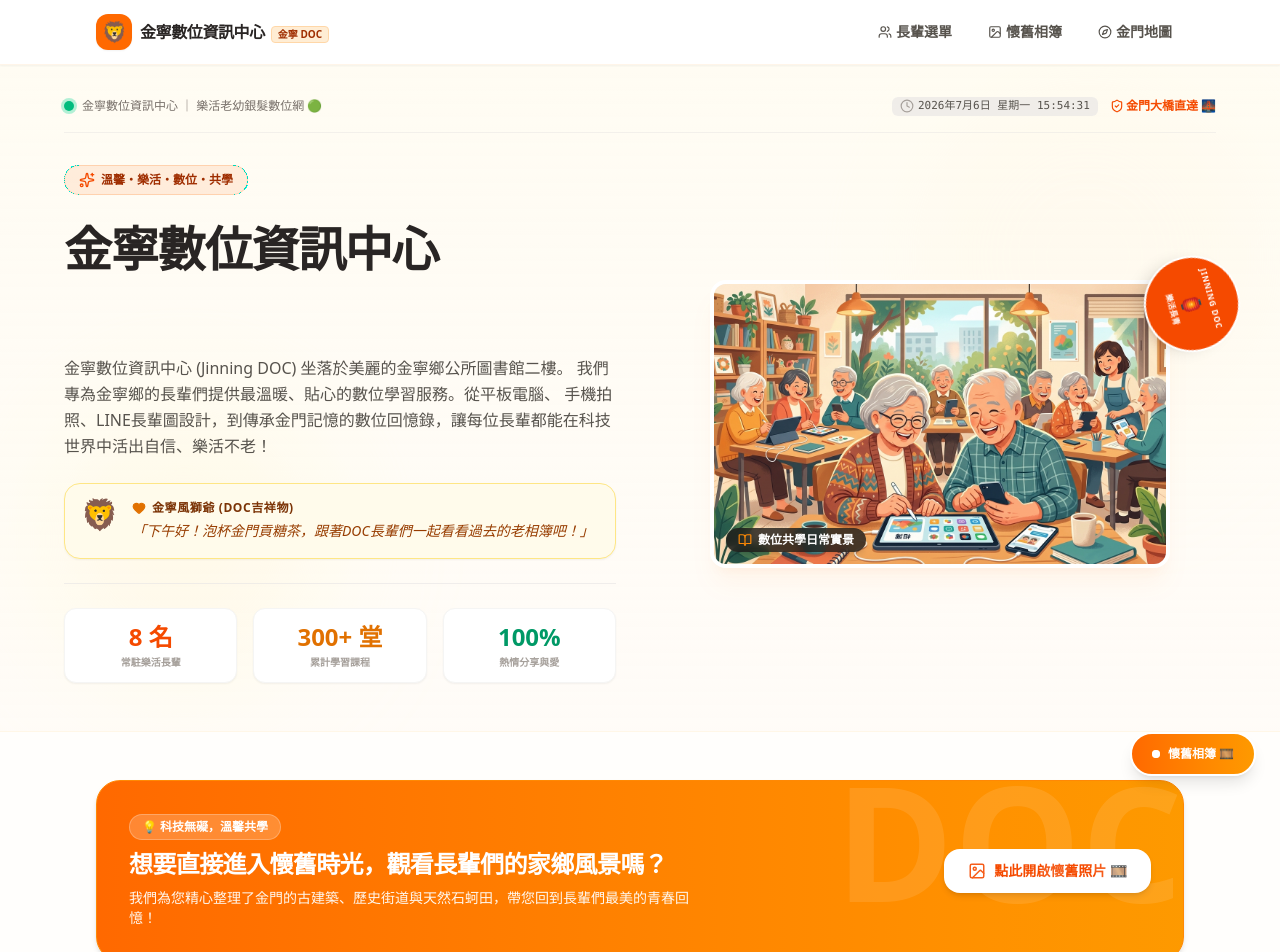
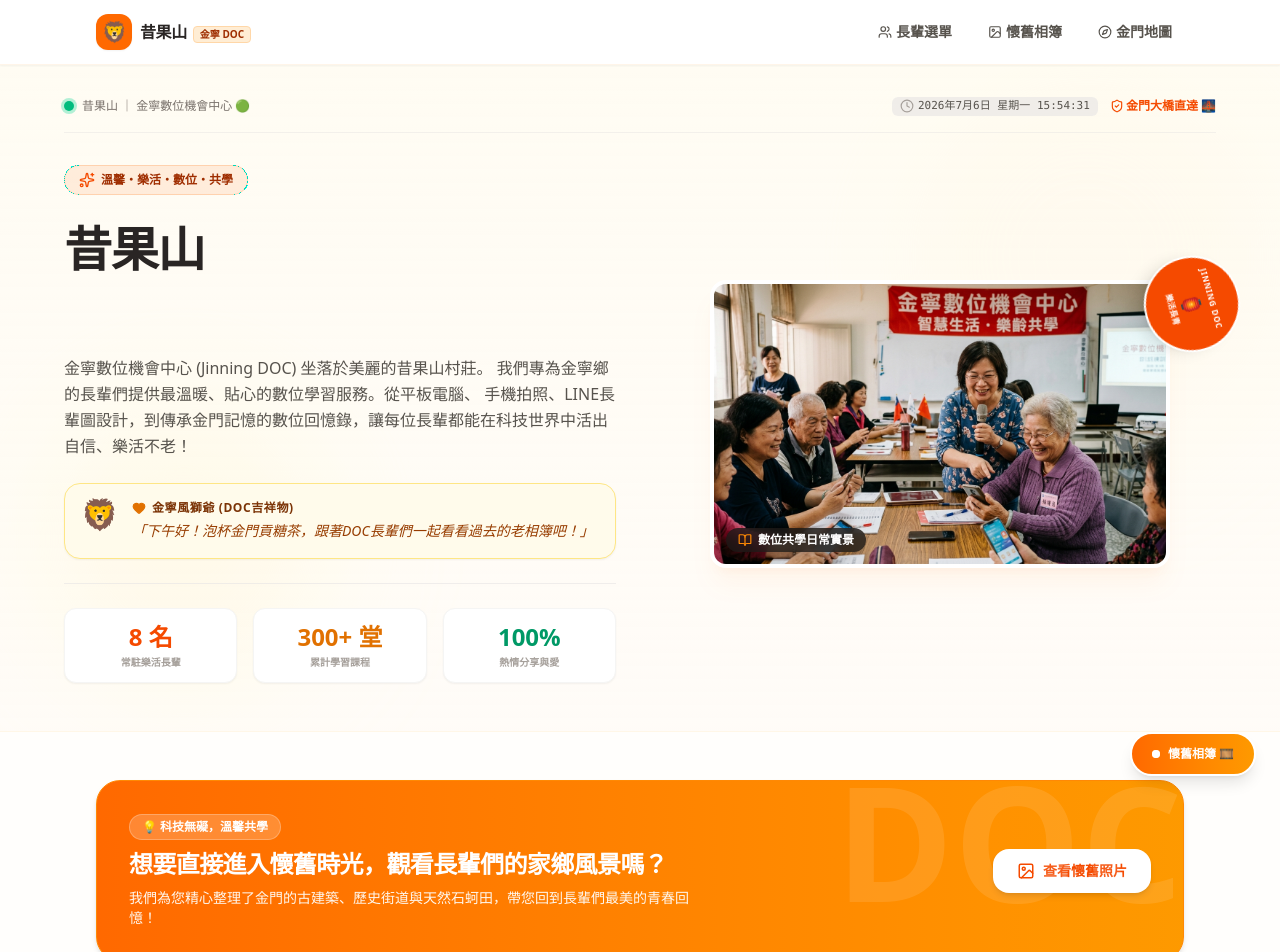
Before and after one commit to jack1230413/doc, a React (Vite) app: page / in a window 1280 px wide. Shown: the top 952 px of the page. Built offline with nearby package versions, Linux system fonts and the light colour scheme.

Commit message:
refactor: rebrand application to 昔果山
Update application name and branding references from 金寧數位資訊中心 to 昔果山 across metadata, components, and UI text.

```diff
--- a/metadata.json
+++ b/metadata.json
@@ -1,6 +1,6 @@
 {
-  "name": "金寧數位資訊中心",
-  "description": "金寧數位資訊中心 (金寧DOC) 長輩互動樂活網，包含長輩選單、懷舊相簿、與互動式金門地圖導覽。",
+  "name": "昔果山",
+  "description": "昔果山長輩互動樂活網，包含長輩選單、懷舊相簿、與互動式金門地圖導覽。",
   "requestFramePermissions": [],
   "majorCapabilities": ["MAJOR_CAPABILITY_SERVER_SIDE_GEMINI_API"]
 }
--- a/src/App.tsx
+++ b/src/App.tsx
@@ -29,7 +29,7 @@ export default function App() {
             </div>
             <div>
               <span className="font-extrabold text-base text-stone-800 tracking-tight font-sans">
-                金寧數位資訊中心
+                昔果山
               </span>
               <span className="hidden sm:inline-block text-[10px] bg-orange-100 text-orange-800 font-bold px-1.5 py-0.2 rounded ml-1.5 border border-orange-200">
                 金寧 DOC
@@ -100,7 +100,7 @@ export default function App() {
             className="bg-white text-orange-600 hover:bg-orange-50 transition-all duration-300 font-extrabold text-xs md:text-sm px-6 py-3 rounded-2xl shadow-md flex items-center gap-2 group shrink-0"
           >
             <ImageIcon className="w-4.5 h-4.5 group-hover:rotate-12 transition-transform" />
-            點此開啟懷舊照片 🎞️
+            查看懷舊照片
           </button>
         </motion.section>
 
@@ -145,7 +145,7 @@ export default function App() {
                 🦁
               </div>
               <span className="font-extrabold text-base text-stone-800 tracking-tight">
-                金寧數位資訊中心 (DOC)
+                昔果山
               </span>
             </div>
             <p className="text-stone-500 text-xs leading-relaxed max-w-sm">
@@ -161,25 +161,25 @@ export default function App() {
               <button onClick={() => window.scrollTo({ top: 0, behavior: 'smooth' })} className="text-left hover:text-orange-500 transition-colors">回網頁最頂端</button>
               <button onClick={() => scrollToSection('senior-directory')} className="text-left hover:text-orange-500 transition-colors">長輩樂活選單 (全部/男/女)</button>
               <button onClick={() => scrollToSection('nostalgia-gallery')} className="text-left hover:text-orange-500 transition-colors">懷舊時光相簿 (三大懷舊視角)</button>
-              <button onClick={() => scrollToSection('kinmen-map')} className="text-left hover:text-orange-500 transition-colors">金門互動地圖 (金寧鄉特別標記)</button>
+              <button onClick={() => scrollToSection('kinmen-map')} className="text-left hover:text-orange-500 transition-colors">金門互動地圖</button>
             </div>
           </div>
 
           {/* Info Contact */}
           <div className="md:col-span-4 space-y-2.5">
-            <h4 className="font-bold text-stone-700 tracking-wider">中心聯絡資訊</h4>
+            <h4 className="font-bold text-stone-700 tracking-wider">聯絡資訊</h4>
             <div className="space-y-1.5 text-xs text-stone-500 leading-relaxed">
               <p className="flex items-center gap-1.5">
                 <MapPin className="w-3.5 h-3.5 text-stone-400 shrink-0" />
-                <span>金門縣金寧鄉雅賢街 1 號 (金寧鄉公所圖書館2樓)</span>
+                <span>金門縣金寧鄉榜林村昔果山58-1號</span>
               </p>
               <p className="flex items-center gap-1.5">
                 <BookOpen className="w-3.5 h-3.5 text-stone-400 shrink-0" />
-                <span>指導單位：教育部 ｜ 承辦單位：金寧鄉公所</span>
+                <span>指導單位：小農文創有限公司</span>
               </p>
               <p className="flex items-center gap-1.5">
                 <Heart className="w-3.5 h-3.5 text-rose-400 fill-rose-400 shrink-0 animate-pulse" />
-                <span>金門大橋旁，伴您樂學數位生活</span>
+                <span>伴您樂學數位生活</span>
               </p>
             </div>
           </div>
@@ -188,9 +188,9 @@ export default function App() {
 
         {/* Bottom Rights */}
         <div className="max-w-6xl mx-auto border-t border-stone-200/50 mt-10 pt-6 flex flex-col sm:flex-row items-center justify-between text-[11px] text-stone-400 gap-4">
-          <p>版權所有 © 2026 金寧數位資訊中心 (Jinning Digital Option Center). All Rights Reserved.</p>
+          <p>版權所有 © 2026 Jinning Digital Option Center. All Rights Reserved.</p>
           <div className="flex items-center gap-3 font-mono">
-            <span>設計：樂活數位開發團隊</span>
+            <span>設計：金寧數位機會中心</span>
             <span>｜</span>
             <span>地點：台灣金門縣金寧鄉</span>
           </div>
--- a/src/components/Header.tsx
+++ b/src/components/Header.tsx
@@ -34,7 +34,7 @@ export default function Header() {
     return '「晚安！風獅爺在古寧頭慈湖畔守護著大家。夜深了，點盞溫馨的小燈，回顧長輩們的精彩回憶吧！」';
   };
 
-  const bannerImagePath = '/src/assets/images/jinning_doc_banner_1783351796414.jpg';
+  const bannerImagePath = '/src/assets/images/jinning_doc_classroom_1785148258610.jpg';
 
   return (
     <header className="relative w-full overflow-hidden bg-linear-to-b from-amber-50/50 to-orange-50/30 border-b border-orange-100/40 pb-12 pt-8 px-4 md:px-8">
@@ -52,7 +52,7 @@ export default function Header() {
               <span className="animate-ping absolute inline-flex h-full w-full rounded-full bg-emerald-400 opacity-75"></span>
               <span className="relative inline-flex rounded-full h-2.5 w-2.5 bg-emerald-500"></span>
             </span>
-            <span>金寧數位資訊中心 ｜ 樂活老幼銀髮數位網 🟢</span>
+            <span>昔果山 ｜ 金寧數位機會中心 🟢</span>
           </div>
 
           <div className="flex items-center gap-3">
@@ -89,7 +89,7 @@ export default function Header() {
                 transition={{ duration: 0.6, delay: 0.1 }}
                 className="text-4xl md:text-5xl font-extrabold text-stone-800 font-sans tracking-tight leading-tight"
               >
-                金寧數位資訊中心
+                昔果山
                 <span className="block mt-1 text-linear-to-r from-orange-600 to-amber-500 bg-clip-text text-transparent">
                   銀髮數位學習樂園
                 </span>
@@ -101,7 +101,7 @@ export default function Header() {
                 transition={{ duration: 0.6, delay: 0.2 }}
                 className="text-stone-600 text-sm md:text-base leading-relaxed"
               >
-                金寧數位資訊中心 (Jinning DOC) 坐落於美麗的金寧鄉公所圖書館二樓。
+                金寧數位機會中心 (Jinning DOC) 坐落於美麗的昔果山村莊。
                 我們專為金寧鄉的長輩們提供最溫暖、貼心的數位學習服務。從平板電腦、
                 手機拍照、LINE長輩圖設計，到傳承金門記憶的數位回憶錄，讓每位長輩都能在科技世界中活出自信、樂活不老！
               </motion.p>
@@ -163,7 +163,7 @@ export default function Header() {
             <div className="relative w-full max-w-[460px] aspect-16/10 rounded-2xl overflow-hidden border-4 border-white shadow-xl shadow-orange-500/5 bg-stone-100 group">
               <img
                 src={bannerImagePath}
-                alt="長輩在金寧DOC數位資訊中心共同學習"
+                alt="長輩在昔果山共同學習"
                 referrerPolicy="no-referrer"
                 className="w-full h-full object-cover group-hover:scale-102 transition-transform duration-700"
               />
--- a/src/components/SeniorList.tsx
+++ b/src/components/SeniorList.tsx
@@ -44,7 +44,7 @@ export default function SeniorList() {
             長輩樂活園地
           </div>
           <h2 className="text-2xl md:text-3xl font-bold text-stone-800 tracking-tight flex items-center gap-2">
-            金寧 DOC 長輩選單
+            昔果山長輩選單
             <span className="text-lg md:text-xl animate-pulse">🌟</span>
           </h2>
           <p className="text-stone-500 text-xs md:text-sm mt-1">
@@ -206,7 +206,7 @@ export default function SeniorList() {
                   </div>
                   <div className="flex items-center gap-1 text-xs text-orange-600 font-semibold mt-1">
                     <Award className="w-3.5 h-3.5" />
-                    <span>榮獲金寧DOC榮譽勳章：{selectedSenior.badge}</span>
+                    <span>榮獲昔果山榮譽勳章：{selectedSenior.badge}</span>
                   </div>
                 </div>
               </div>
@@ -228,7 +228,7 @@ export default function SeniorList() {
                 <div>
                   <h4 className="text-xs font-bold text-orange-800 tracking-wider uppercase mb-1.5 flex items-center gap-1">
                     <BookOpen className="w-3.5 h-3.5 text-orange-500" />
-                    金寧 DOC 數位學習故事
+                    昔果山 數位學習故事
                   </h4>
                   <div className="p-4 bg-orange-50/50 border border-orange-100/50 rounded-xl">
                     <p className="text-xs md:text-sm leading-relaxed text-stone-600">
@@ -253,7 +253,7 @@ export default function SeniorList() {
               <div className="mt-8 pt-4 border-t border-stone-100 flex justify-between items-center">
                 <div className="text-[10px] text-stone-400 flex items-center gap-1">
                   <Sparkles className="w-3 h-3 text-orange-400 animate-pulse" />
-                  <span>金寧數位中心活潑樂學 🦁</span>
+                  <span>昔果山活潑樂學 🦁</span>
                 </div>
                 <button
                   onClick={() => setSelectedSenior(null)}
--- a/src/data.ts
+++ b/src/data.ts
@@ -142,7 +142,7 @@ export const TOWNSHIPS: TownshipInfo[] = [
     id: 'jinning',
     name: 'Jinning',
     chineseName: '金寧鄉',
-    description: '【金寧鄉】是我們「金寧數位資訊中心(DOC)」所在地！這裡融合了豐富的戰地歷史（古寧頭戰役發生地）、珍貴的石蚵生態以及知名的國立金門大學。走在古寧頭的聚落中，可以看見彈孔累累的北山洋樓，與美麗的雙鯉湖相映成趣。',
+    description: '【金寧鄉】是我們「昔果山 (DOC)」所在地！這裡融合了豐富的戰地歷史（古寧頭戰役發生地）、珍貴的石蚵生態以及知名的國立金門大學。走在古寧頭的聚落中，可以看見彈孔累累的北山洋樓，與美麗的雙鯉湖相映成趣。',
     specialty: '古寧頭石蚵、一條根、金門高粱酒、貢糖',
     attractions: ['古寧頭戰史館', '北山播音牆', '慈湖落日觀海平台', '雙鯉濕地自然中心', '金門大學']
   },
--- a/vite.config.ts
+++ b/vite.config.ts
@@ -5,7 +5,6 @@ import {defineConfig} from 'vite';
 
 export default defineConfig(() => {
   return {
-    base: '/doc/',
     plugins: [react(), tailwindcss()],
     resolve: {
       alias: {
```
Also changed, not shown: src/components/InteractiveMap.tsx (+4 -4 lines), src/assets/images/jinning_doc_classroom_1785148258610.jpg (added), 1 other file (tests, documents, lock files or other folders).
